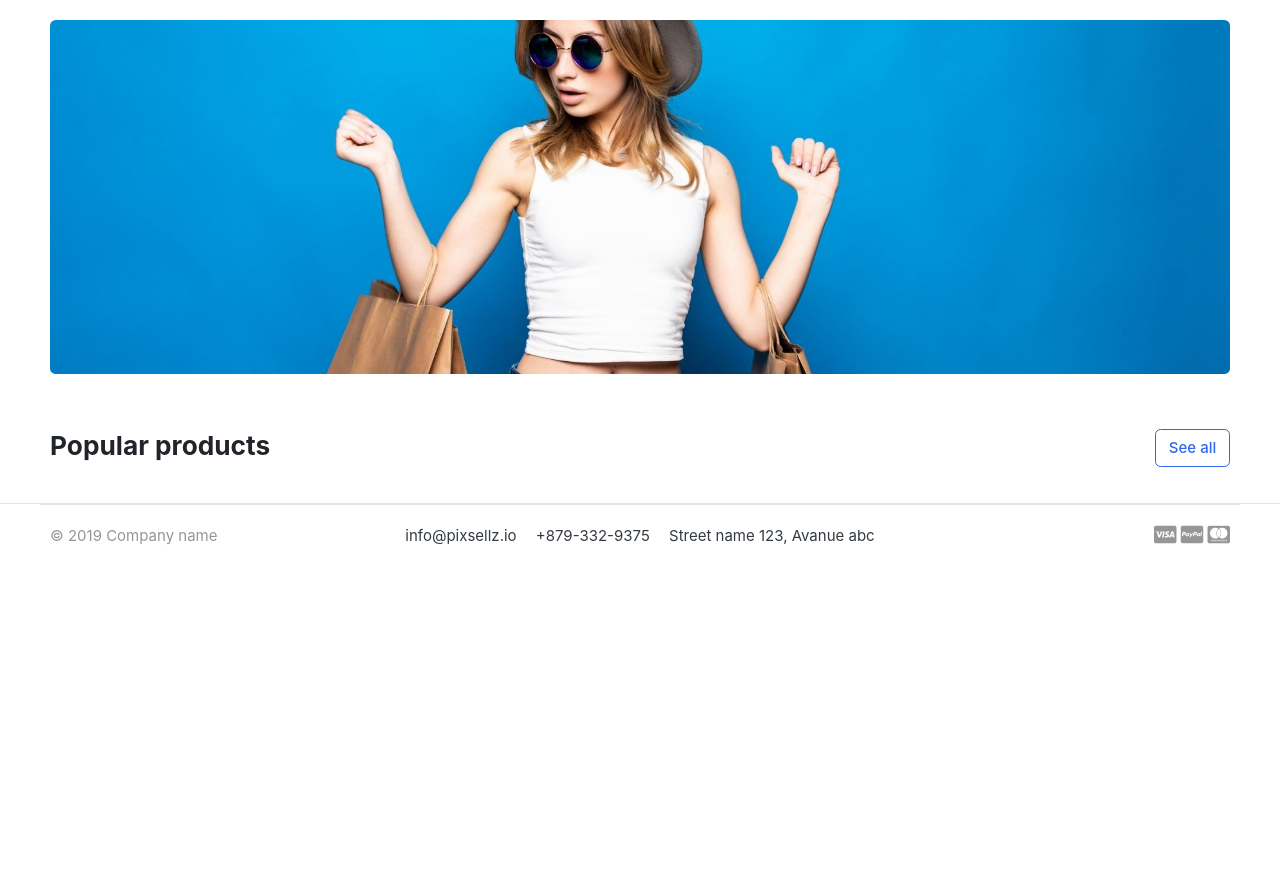
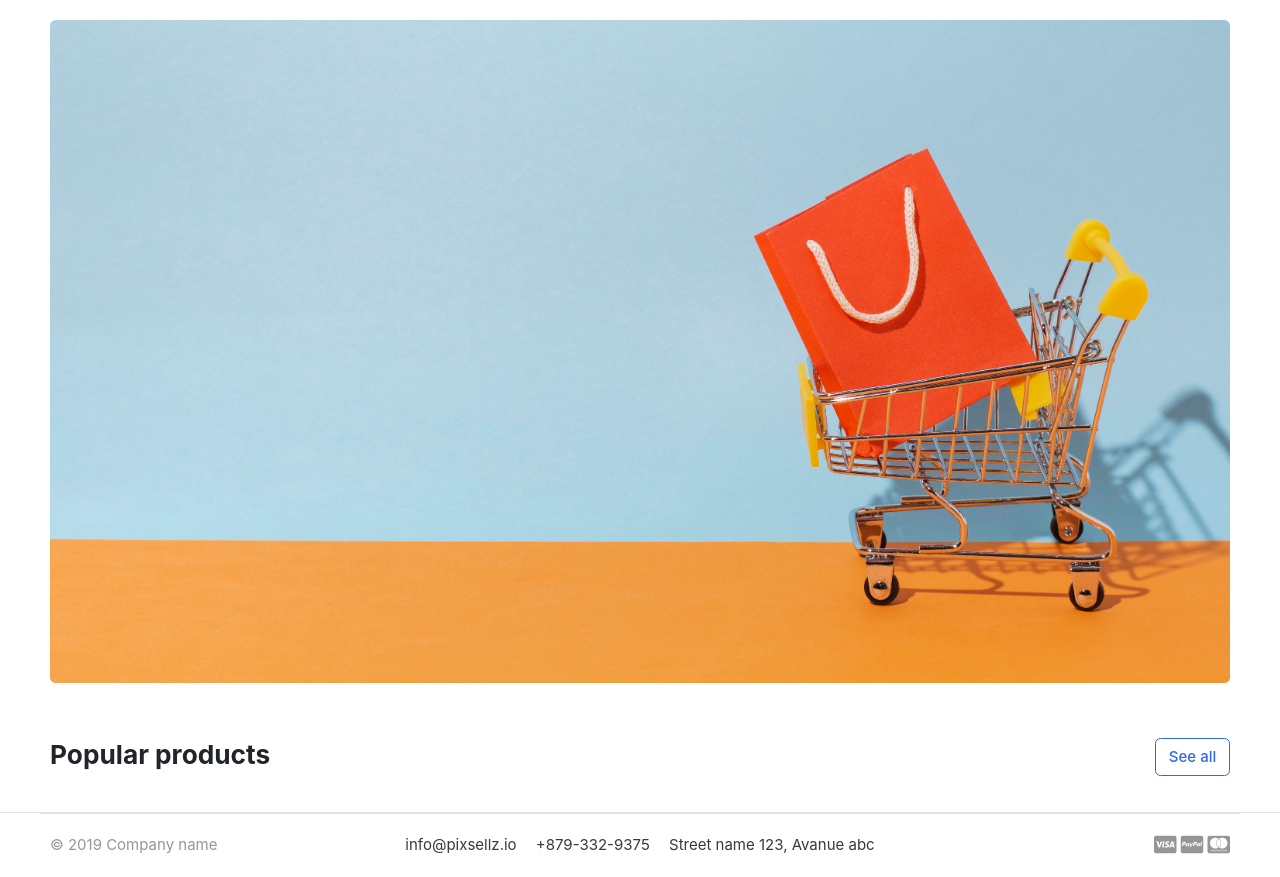
Before and after one commit to Emon-Khan/ShopVerse, a Django app: page / in a window 1280 px wide. Shown: the part 118-995 px from the top of the page. Before the commit the page ends 663 px from the top, so only its background shows below. Run offline with Django 5.2, Linux system fonts and the light colour scheme; data that the repository does not hold is empty; some libraries are stand-ins or nearby versions; some web fonts are replaced.

Commit message:
Site title and cover photo has been changed

```diff
--- a/templates/base.html
+++ b/templates/base.html
@@ -8,7 +8,7 @@
     <meta http-equiv="cache-control" content="max-age=604800" />
     <meta name="viewport" content="width=device-width, initial-scale=1, shrink-to-fit=no">
 
-    <title>GreatKart | One of the Biggest Online Shopping Platform</title>
+    <title>Shopverse | One of the Biggest Online Shopping Platform</title>
 
     <link href="{% static 'images/favicon.ico' %}" rel="shortcut icon" type="image/x-icon">
 
--- a/templates/home.html
+++ b/templates/home.html
@@ -6,7 +6,7 @@
     <div class="container">
 
         <div class="intro-banner-wrap">
-            <img src="{% static 'images/banners/cover.jpg' %}" class="img-fluid rounded">
+            <img src="{% static 'images/banners/shopping-bag-cart.jpg' %}" class="img-fluid rounded">
         </div>
 
     </div> <!-- container //  -->
```
Also changed, not shown: shopverse/static/images/banners/shopping-bag-cart.jpg (added).
